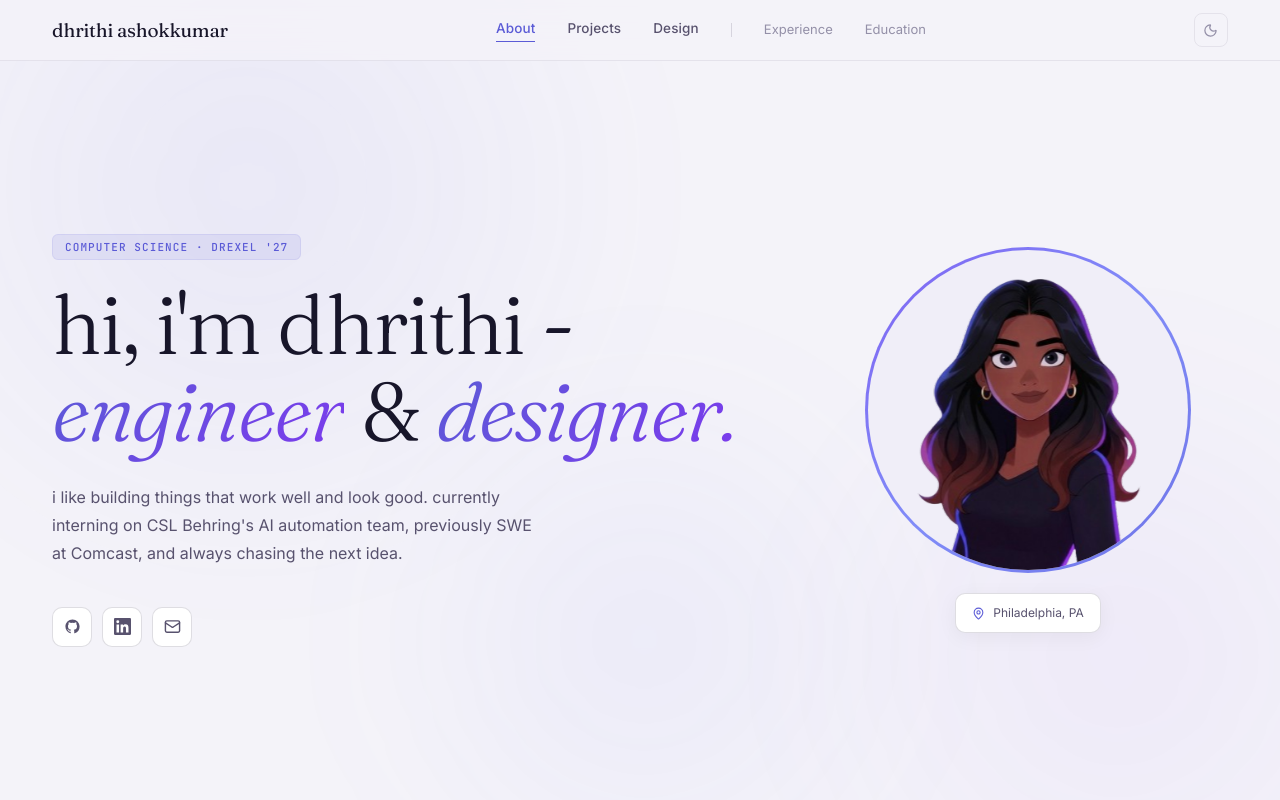
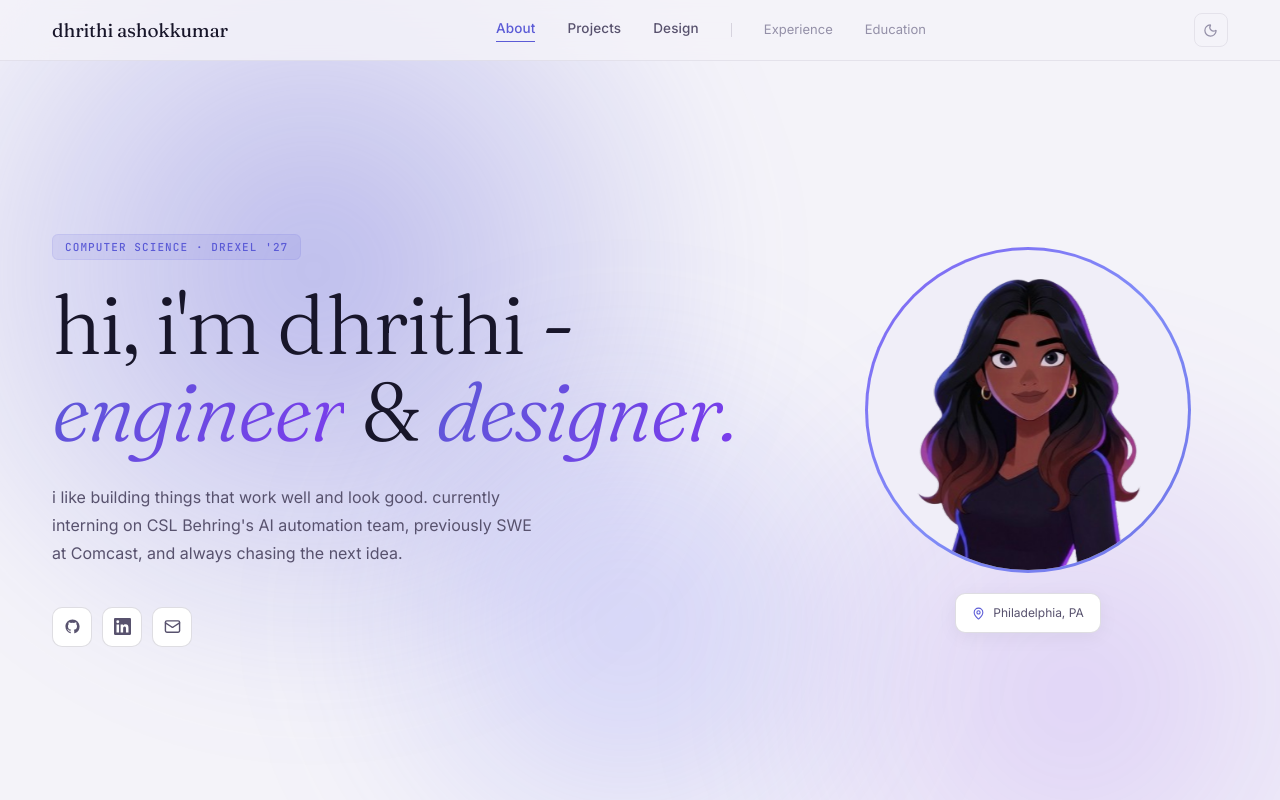
Before and after one commit to dhrithia/personal-website, a React (Vite) app: page / in a window 1280 px wide. Shown: the top 800 px of the page. Built offline with nearby package versions, Linux system fonts and the light colour scheme.

Commit message:
changed background blob opacities and drift animation

```diff
--- a/src/index.css
+++ b/src/index.css
@@ -11,15 +11,15 @@
 
 /* Blob colors per theme */
 :root {
-  --blob-1: rgba(91, 91, 214, 0.07);
-  --blob-2: rgba(124, 58, 237, 0.05);
-  --blob-3: rgba(99, 102, 241, 0.06);
+  --blob-1: rgba(91, 91, 214, 0.38);
+  --blob-2: rgba(124, 58, 237, 0.18);
+  --blob-3: rgba(99, 102, 241, 0.25);
 }
 
 .dark {
-  --blob-1: rgba(129, 140, 248, 0.1);
-  --blob-2: rgba(167, 139, 250, 0.08);
-  --blob-3: rgba(99, 102, 241, 0.09);
+  --blob-1: rgba(129, 140, 248, 0.18);
+  --blob-2: rgba(167, 139, 250, 0.15);
+  --blob-3: rgba(99, 102, 241, 0.08);
 }
 
 :root {
@@ -114,20 +114,20 @@ body {
 
 /* Background blob animations */
 @keyframes blobFloat1 {
-  0%, 100% { transform: translate(0px,  0px) scale(1);    }
-  25%       { transform: translate(50px, 70px) scale(1.06); }
-  50%       { transform: translate(-30px, 45px) scale(0.94); }
-  75%       { transform: translate(70px, -25px) scale(1.03); }
+  0%, 100% { transform: translate(0px, 0px) scale(1); }
+  25%       { transform: translate(120px, 160px) scale(1.1); }
+  50%       { transform: translate(-90px, 110px) scale(0.9); }
+  75%       { transform: translate(150px, -60px) scale(1.06); }
 }
 @keyframes blobFloat2 {
-  0%, 100% { transform: translate(0px,  0px) scale(1);    }
-  33%       { transform: translate(-60px, 50px) scale(1.04); }
-  66%       { transform: translate(35px, -70px) scale(0.96); }
+  0%, 100% { transform: translate(0px, 0px) scale(1); }
+  33%       { transform: translate(-140px, 120px) scale(1.08); }
+  66%       { transform: translate(90px, -160px) scale(0.92); }
 }
 @keyframes blobFloat3 {
-  0%, 100% { transform: translate(0px,   0px) scale(1);    }
-  40%       { transform: translate(-50px,-40px) scale(1.05); }
-  80%       { transform: translate(60px,  30px) scale(0.95); }
+  0%, 100% { transform: translate(0px, 0px) scale(1); }
+  40%       { transform: translate(-120px, -100px) scale(1.1); }
+  80%       { transform: translate(140px, 70px) scale(0.9); }
 }
 
 @keyframes gradientSpin {
```
